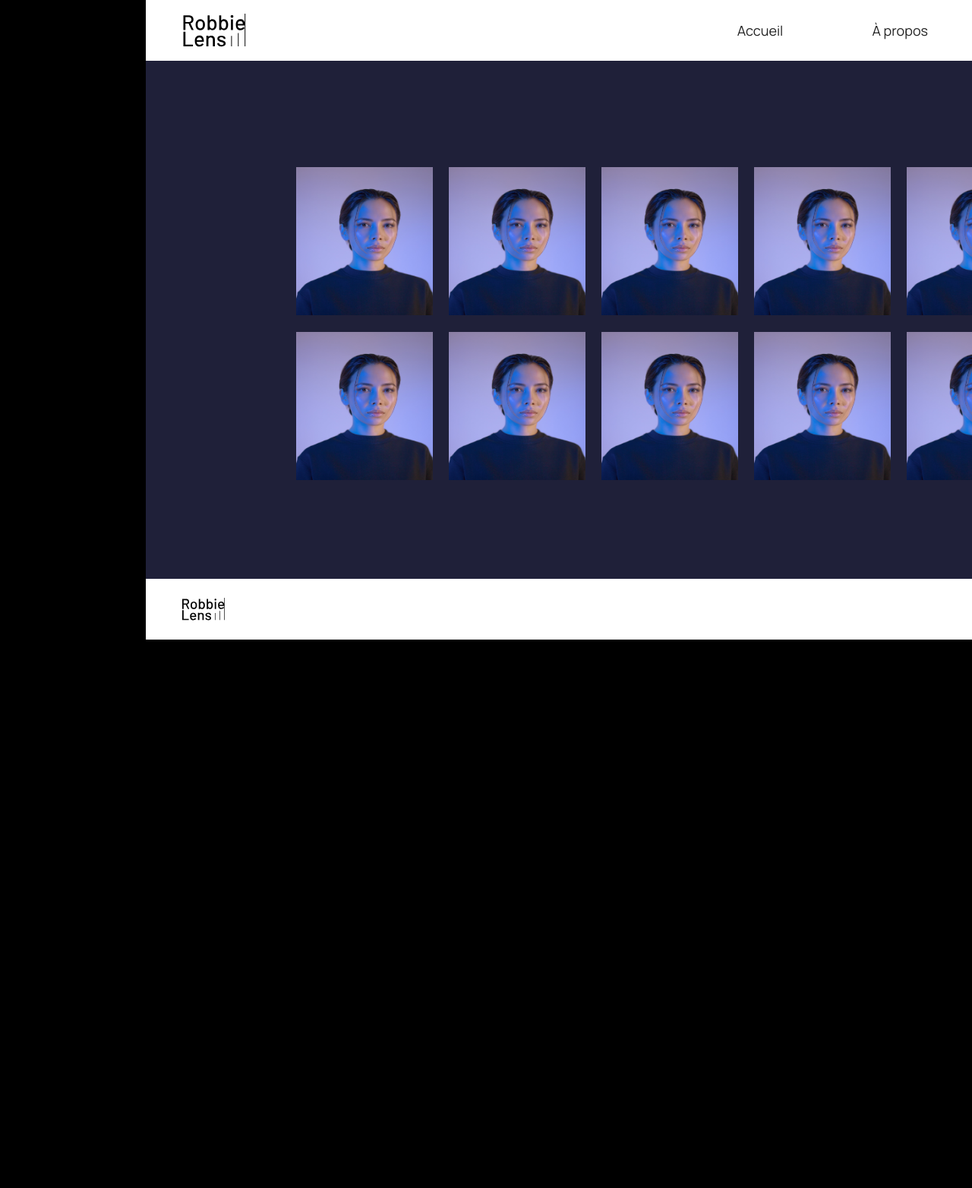
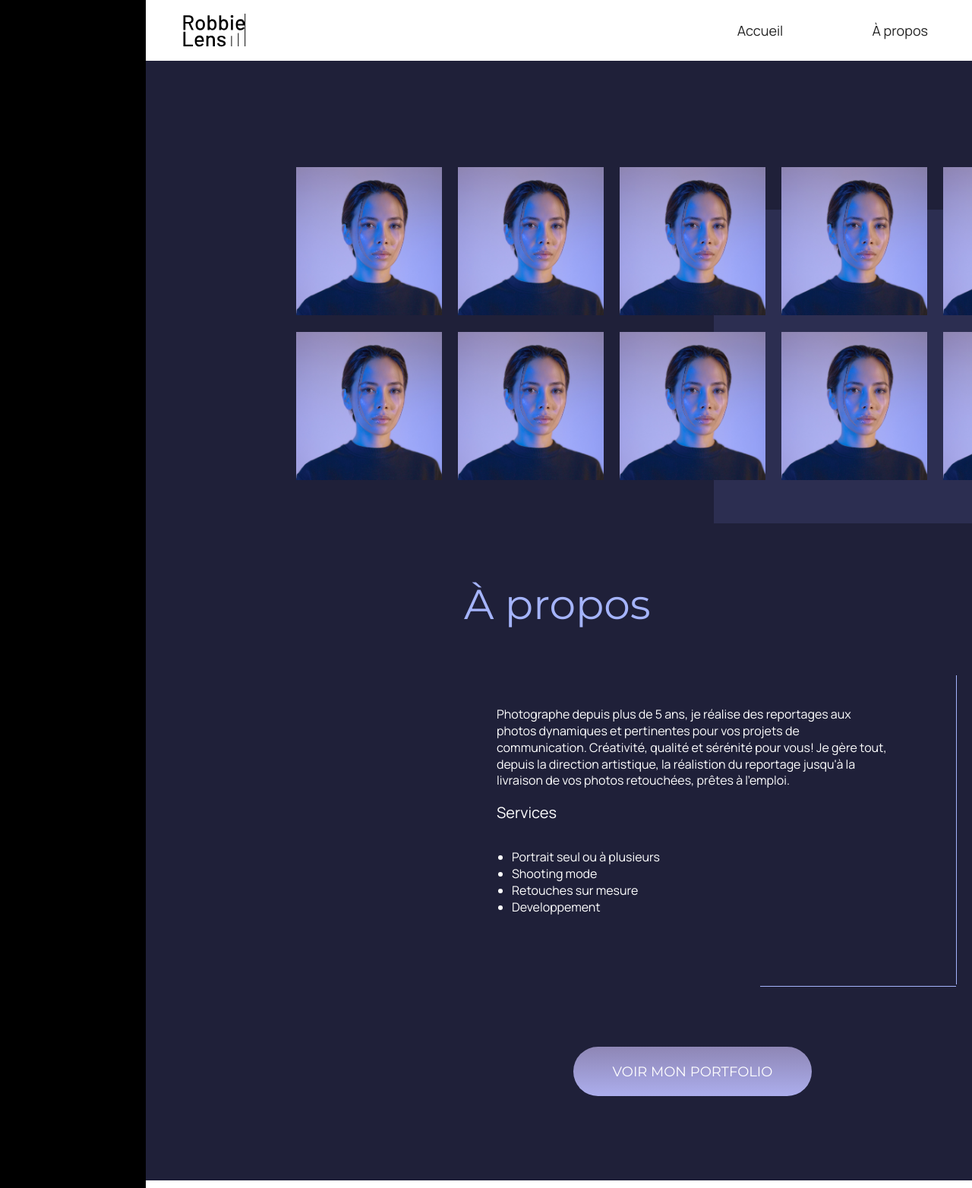
Before and after one commit to Wtfluna/robbie-lens-photography, a plain HTML site: page src/about.html in a window 1280 px wide. Shown: the top 1564 px of the page at 76% size. Drawn offline with Linux system fonts and the light colour scheme.

Commit message:
about page done

```diff
--- a/src/about.html
+++ b/src/about.html
@@ -36,16 +36,39 @@
     </header>
     <section class="photos">
       <div class="photos__gallery">
-        <img src="/assets/robbie-lens.jpg" alt="robbie-lens-portrait" />
-        <img src="/assets/robbie-lens.jpg" alt="robbie-lens-portrait" />
-        <img src="/assets/robbie-lens.jpg" alt="robbie-lens-portrait" />
-        <img src="/assets/robbie-lens.jpg" alt="robbie-lens-portrait" />
-        <img src="/assets/robbie-lens.jpg" alt="robbie-lens-portrait" />
-        <img src="/assets/robbie-lens.jpg" alt="robbie-lens-portrait" />
-        <img src="/assets/robbie-lens.jpg" alt="robbie-lens-portrait" />
-        <img src="/assets/robbie-lens.jpg" alt="robbie-lens-portrait" />
-        <img src="/assets/robbie-lens.jpg" alt="robbie-lens-portrait" />
-        <img src="/assets/robbie-lens.jpg" alt="robbie-lens-portrait" />
+        <img src="/assets/robbie-lens.png" alt="robbie-lens-portrait" />
+        <img src="/assets/robbie-lens.png" alt="robbie-lens-portrait" />
+        <img src="/assets/robbie-lens.png" alt="robbie-lens-portrait" />
+        <img src="/assets/robbie-lens.png" alt="robbie-lens-portrait" />
+        <img src="/assets/robbie-lens.png" alt="robbie-lens-portrait" />
+        <img src="/assets/robbie-lens.png" alt="robbie-lens-portrait" />
+        <img src="/assets/robbie-lens.png" alt="robbie-lens-portrait" />
+        <img src="/assets/robbie-lens.png" alt="robbie-lens-portrait" />
+        <img src="/assets/robbie-lens.png" alt="robbie-lens-portrait" />
+        <img src="/assets/robbie-lens.png" alt="robbie-lens-portrait" />
+      </div>
+    </section>
+
+    <section class="about">
+      <h1>À propos</h1>
+      <div class="about__container">
+        <p>
+          Photographe depuis plus de 5 ans, je réalise des reportages aux photos
+          dynamiques et pertinentes pour vos projets de communication.
+          Créativité, qualité et sérénité pour vous! Je gère tout, depuis la
+          direction artistique, la réalistion du reportage jusqu'à la livraison
+          de vos photos retouchées, prêtes à l'emploi.
+          <span class="services">Services</span>
+        </p>
+        <ul>
+          <li>Portrait seul ou à plusieurs</li>
+          <li>Shooting mode</li>
+          <li>Retouches sur mesure</li>
+          <li>Developpement</li>
+        </ul>
+      </div>
+      <div class="about__button">
+        <a href="/src/portfolio.html" class="button">Voir mon portfolio</a>
       </div>
     </section>
 
--- a/src/styles/pages/_about.scss
+++ b/src/styles/pages/_about.scss
@@ -3,11 +3,23 @@
 .photos {
   width: 100%;
   height: 412px;
-  padding-top: 140px;
-  padding-bottom: 130px;
+  position: relative;
+  padding: 140px 0 130px 0;
   display: flex;
   justify-content: center;
   background-color: variables.$primary-color;
+  z-index: 2;
+
+  &::before {
+    content: "";
+    width: 560px;
+    height: 413px;
+    position: absolute;
+    top: 196px;
+    left: 748px;
+    background-color: #2c2e51;
+    z-index: -1;
+  }
 
   &__gallery {
     width: 1044.25px;
@@ -19,8 +31,84 @@
     gap: 20.75px;
 
     img {
-      width: 180.25px;
+      width: 192.25px;
       height: 195px;
     }
   }
 }
+
+// A PROPOS
+
+.about {
+  width: 100%;
+  height: 792px;
+  background-color: variables.$primary-color;
+  display: flex;
+  flex-direction: column;
+  align-items: center;
+  color: variables.$white;
+
+  h1 {
+    width: 602px;
+    height: auto;
+    font-family: variables.$heading-font;
+    font-weight: 400;
+    line-height: 67.05px;
+    font-size: variables.$bs-H1;
+    color: variables.$secondary-color;
+  }
+
+  &__container {
+    width: 516px;
+    height: 407px;
+    padding: 101px;
+    display: flex;
+    flex-direction: column;
+    font-family: variables.$paragraph-font;
+    position: relative;
+
+    p {
+      width: 100%;
+      height: 187px;
+      line-height: 21.86px;
+    }
+    .services {
+      display: block;
+      margin-top: 20px;
+      font-size: 20px;
+    }
+
+    ul {
+      padding-left: 20px;
+    }
+    &::before,
+    &::after {
+      content: "";
+      position: absolute;
+      background-color: variables.$secondary-color;
+    }
+
+    &::before {
+      width: 1px;
+      height: 407px; /* Changez cette valeur pour ajuster la longueur */
+      right: 11px;
+      top: 60px; /* Pour centrer verticalement */
+    }
+
+    &::after {
+      height: 1px;
+      width: 258px; /* Changez cette valeur pour ajuster la longueur */
+      bottom: 7px;
+      right: 12px; /* Pour centrer horizontalement */
+    }
+  }
+
+  &__button {
+    width: 100%;
+    height: auto;
+    padding: 72px 0px 118px 0px;
+    display: flex;
+    justify-content: center;
+    align-items: start;
+  }
+}
--- a/src/styles/pages/homepage/_homepage-presentation.scss
+++ b/src/styles/pages/homepage/_homepage-presentation.scss
@@ -4,7 +4,6 @@
   width: 100%;
   height: 653px;
   display: flex;
-  // flex-direction: column;
   flex-wrap: wrap;
   justify-content: center;
   align-items: center;
@@ -12,11 +11,11 @@
 
   &__text {
     width: 419px;
-    height: 372px;
+    height: 425px;
     padding: 0px 182px 19px 90px;
     display: flex;
     flex-direction: column;
-    justify-content: flex-start;
+    justify-content: space-around;
     font-weight: 400;
 
     h1 {
@@ -33,7 +32,6 @@
     p {
       width: 409px;
       height: 108px;
-      margin: 19px 152px 46px 0;
       line-height: 27.32px;
       font-family: variables.$paragraph-font;
       font-size: 20px;
@@ -54,7 +52,7 @@
   .border::before {
     content: "";
     position: absolute;
-    top: 351px;
+    top: 381px;
     right: -27px;
     width: 1px;
     height: 69px;
@@ -63,16 +61,16 @@
   .border::after {
     content: "";
     position: absolute;
-    top: 420px;
-    left: 267px;
+    top: 450px;
+    left: 376px;
     width: 70px;
     height: 1px;
     background-color: variables.$secondary-color;
   }
 
   img {
-    width: 310px;
-    height: auto;
+    width: 419px;
+    height: 425px;
     display: flex;
     justify-content: center;
   }
```
Also changed, not shown: src/index.html (+1 -1 lines), assets/robbie-lens.jpg (deleted), assets/robbie-lens.png (added), src/style.css, 1 other file.
